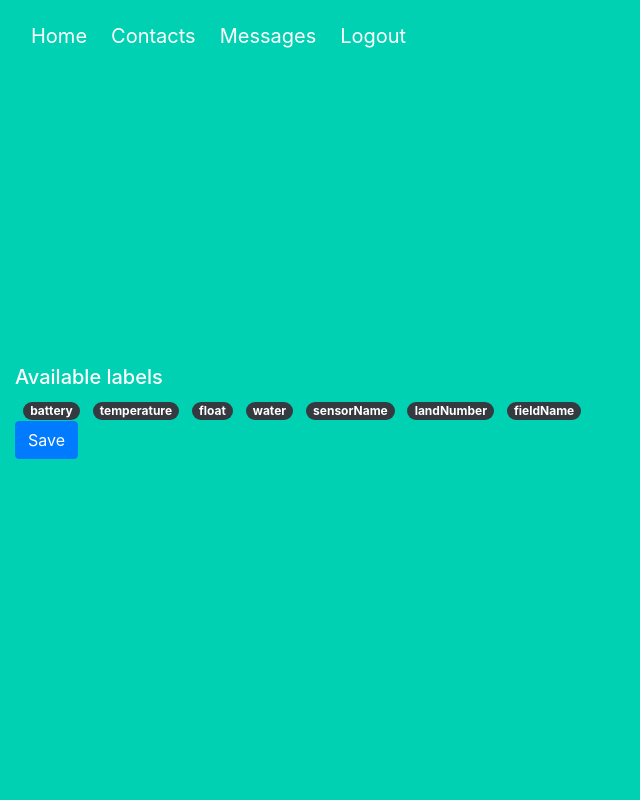
After one commit to ilie05/ditchflow, a Flask app: page /messages in a window 1280 px wide. The commit adds this page. Shown: the whole page, without its empty margins (0-640 px from the left). Run offline with Flask 2, Linux system fonts and the light colour scheme; the visitor is signed in with stand-in values (Sample User, id 1); data that the repository does not hold is empty; some libraries are stand-ins or nearby versions.

Commit message:
Messages page

```diff
--- a/project/main.py
+++ b/project/main.py
@@ -1,9 +1,11 @@
 # main.py
-from flask import Blueprint, render_template
+from flask import Blueprint, render_template, request, url_for, redirect, flash
 from flask_login import login_required, current_user
 import datetime
+import random
 from database import db
-from models import Sensor
+from models import Sensor, Message
+from utils import validate_message, validate_labels
 
 main = Blueprint('main', __name__)
 
@@ -11,7 +13,68 @@ main = Blueprint('main', __name__)
 @main.route('/')
 def index():
     sensors = [sensor.as_dict() for sensor in Sensor.query.all()]
-    sensor = Sensor(name='Sensor 1', land_number="45",  last_update=datetime.datetime.now())
-    # db.session.add(sensor)
-    # db.session.commit()
-    return render_template('index.html')
+    for sensor in sensors:
+        sensor['status'] = random.choice([True, False])
+        sensor['battery'] = 12.5
+        sensor['temp'] = 84.7
+        sensor['water'] = 23
+        sensor['float'] = random.choice([True, False])
+
+    return render_template('index.html', sensors=sensors)
+
+
+@main.route('/messages', methods=["GET", "POST"])
+@login_required
+def messages():
+    msgs = [msg.as_dict() for msg in Message.query.all()]
+    exclude_fields = ['sensorName', 'landNumber', 'fieldName']
+    filtered_msgs = filter(lambda label: label['name'] not in exclude_fields, msgs)
+    if request.method == 'GET':
+        return render_template('messages.html', labels=filtered_msgs)
+    else:
+        for message in filtered_msgs:
+            field = request.form.get(message['name'])
+            print(field)
+            labels = validate_message(field)
+            if not labels and labels != []:
+                flash(f'Incorrect message for {message["name"].upper()}')
+            else:
+                if not validate_labels(labels, msgs):
+                    flash(f'Invalid labels for {message["name"].upper()}')
+                    continue
+                db_message = Message.query.filter_by(name=message["name"]).first()
+                db_message.message = field
+                db.session.commit()
+        return redirect(url_for('main.messages'))
+
+
+@main.route('/populate')
+def populate():
+    for i in range(10):
+        sensor = Sensor(name=f'Sensor {i + 1}', last_update=datetime.datetime.now().replace(microsecond=0))
+        db.session.add(sensor)
+    db.session.commit()
+    return 'Populate Sensor table'
+
+
+@main.route('/populatelabel')
+def populatelabel():
+    sensor = Message(name='status', message='')
+    db.session.add(sensor)
+    sensor = Message(name='battery', message='')
+    db.session.add(sensor)
+    sensor = Message(name='temperature', message='')
+    db.session.add(sensor)
+    sensor = Message(name='float', message='')
+    db.session.add(sensor)
+    sensor = Message(name='water', message='')
+    db.session.add(sensor)
+    sensor = Message(name='sensorName', message='')
+    db.session.add(sensor)
+    sensor = Message(name='landNumber', message='')
+    db.session.add(sensor)
+    sensor = Message(name='fieldName', message='')
+    db.session.add(sensor)
+
+    db.session.commit()
+    return 'Populate Label table'
--- a/project/static/css/card.css
+++ b/project/static/css/card.css
@@ -6,6 +6,7 @@
     padding: 0;
     box-sizing: border-box;
 }
+
 
 .flip-card-container {
     --hue: 150;
@@ -16,7 +17,7 @@
     --grey: hsl(0, 0%, 50%);
 
     width: 25%;
-    height: 400px;
+    height: 450px;
     margin: 40px;
 
     perspective: 1000px;
@@ -130,6 +131,7 @@ and (max-device-width: 1024px) {
     .flip-card-container {
         width: 600px;
     }
+
     .cards-container {
         margin-left: 80px;
     }
--- a/project/static/css/main.css
+++ b/project/static/css/main.css
@@ -42,3 +42,18 @@ and (max-device-width: 1024px) {
     background-color: #d3d3d3;
     height: 25px;
 }
+
+.form-group{
+    margin: 30px 0;
+}
+
+.messages-error{
+    background-color: #ff3860;
+    margin-top: 15px;
+    border-radius: 5px;
+}
+
+.messages-error p {
+    padding: 5px;
+    margin: 0;
+}
--- a/project/templates/base.html
+++ b/project/templates/base.html
@@ -32,6 +32,11 @@
                                 Contacts
                             </a>
                         {% endif %}
+                        {% if current_user.is_authenticated %}
+                            <a href="{{ url_for('main.messages') }}" class="navbar-item">
+                                Messages
+                            </a>
+                        {% endif %}
                         {% if not current_user.is_authenticated %}
                             <a href="{{ url_for('auth.login') }}" class="navbar-item">
                                 Login
--- /dev/null
+++ b/project/templates/messages.html
@@ -0,0 +1,35 @@
+{% extends "base.html" %}
+{% block content %}
+    <h5>Available labels</h5>
+    <span class="badge badge-pill badge-dark ml-2">battery</span>
+    <span class="badge badge-pill badge-dark ml-2">temperature</span>
+    <span class="badge badge-pill badge-dark ml-2">float</span>
+    <span class="badge badge-pill badge-dark ml-2">water</span>
+    <span class="badge badge-pill badge-dark ml-2">sensorName</span>
+    <span class="badge badge-pill badge-dark ml-2">landNumber</span>
+    <span class="badge badge-pill badge-dark ml-2">fieldName</span>
+
+    {% with messages = get_flashed_messages() %}
+        {% if messages %}
+            <div class="messages-error">
+                {% for message in messages %}
+                    <p>
+                        {{ message }}
+                    </p>
+                {% endfor %}
+            </div>
+
+        {% endif %}
+    {% endwith %}
+
+    <form method="post">
+        {% for label in labels %}
+            <div class="form-group">
+                <label>{{ label.name[0] | upper }}{{ label.name[1:] }} message</label>
+                <input class="form-control" name="{{ label.name }}" value="{{ label.message }}">
+            </div>
+        {% endfor %}
+
+        <button type="submit" class="btn btn-primary">Save</button>
+    </form>
+{% endblock %}
```
Also changed, not shown: project/models.py (+10 -0 lines), project/sockets.py (added, +9 -0 lines), project/templates/card.html (+16 -16 lines), utils.py (added, +46 -0 lines).
